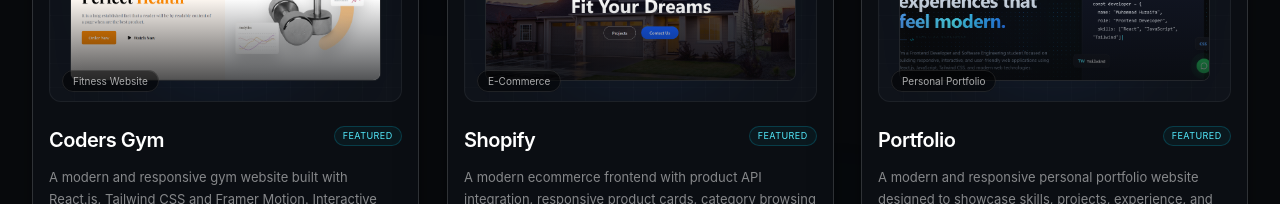
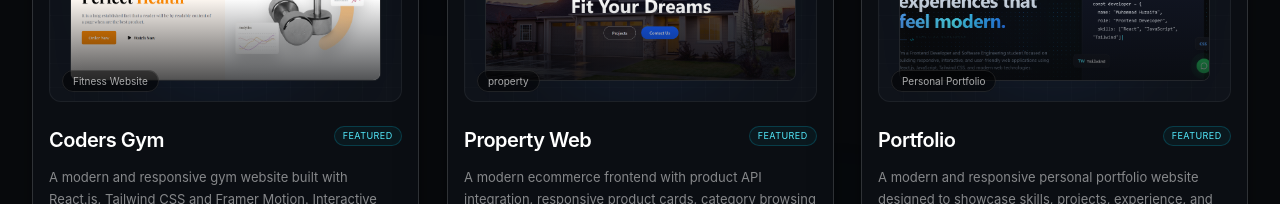
Before and after one commit to izafi/muhammad-huzaifa-portfolio, a React (Vite) app: page / in a window 1280 px wide. Shown: the part 2620-2824 px from the top of the page. Built offline with nearby package versions, Linux system fonts and the light colour scheme.

Commit message:
fix: update project details for Property Web in Projects component

```diff
--- a/src/components/Projects.jsx
+++ b/src/components/Projects.jsx
@@ -26,14 +26,14 @@ const Projects = () => {
 
     {
       id: 2,
-      title: "Shopify",
-      category: "E-Commerce",
+      title: "Property Web",
+      category: "property",
       description:
         "A modern ecommerce frontend with product API integration, responsive product cards, category browsing and smooth React Router navigation.",
       tech: ["React.js", "JavaScript", "Tailwind CSS", "API"],
       image: "/projects/property-web.png",
-      live: "https://shopify-ecommerce-store.vercel.app/",
-      github: "https://github.com/izafi/shopify-ecommerce-store",
+      live: "https://property-web-orpin.vercel.app/",
+      github: "https://github.com/izafi/property-web",
       featured: true,
       number: "02",
     },
```
